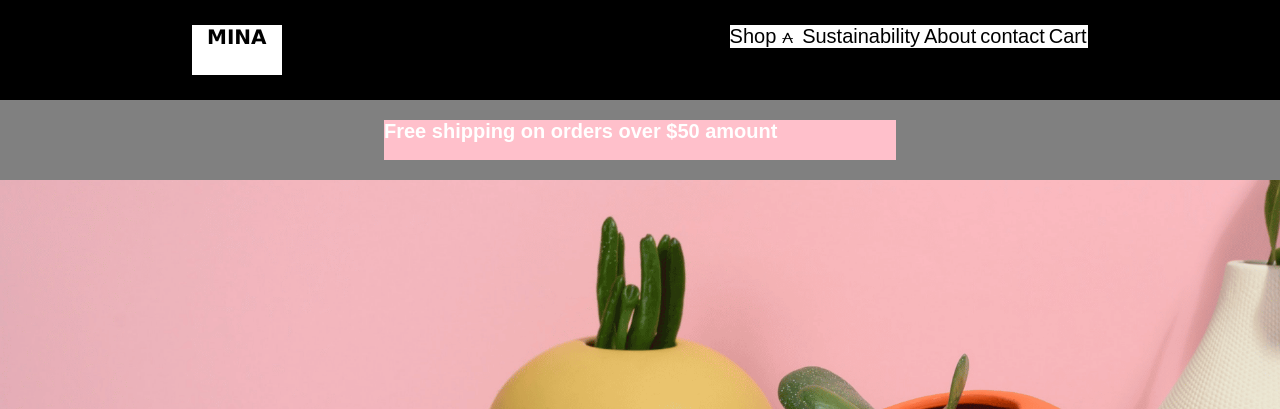
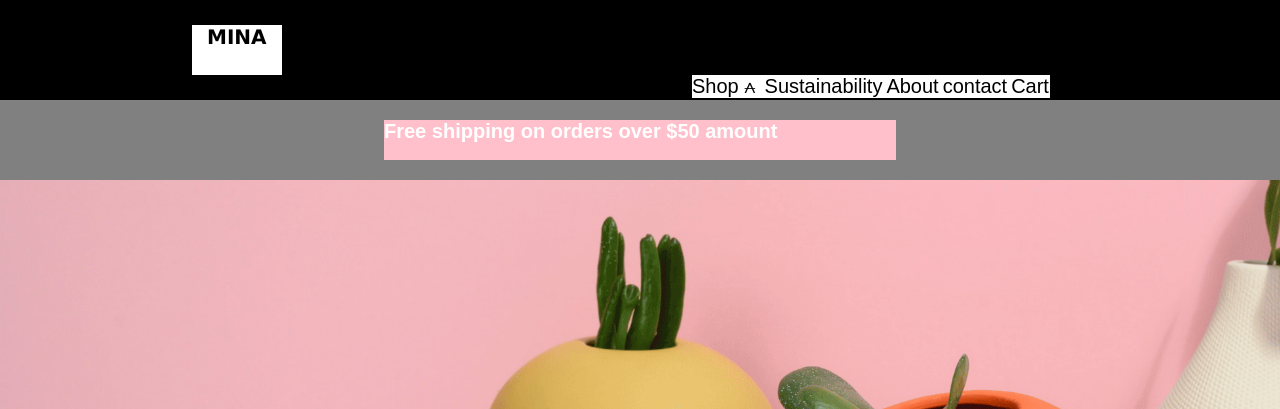
Before and after one commit to OPERAND5/digital, a plain HTML site: page draft.html in a window 1280 px wide. Shown: the top 409 px of the page. Drawn offline with Linux system fonts and the light colour scheme.

Commit message:
added a file

```diff
--- a/draft.css
+++ b/draft.css
@@ -28,8 +28,8 @@ header {
     width: 40%;
     min-width: 50px;
     background-color: white;
-    float: right;
     display: inline-block;
+    margin-left: 500px;
 }
 
 .l1{
```
